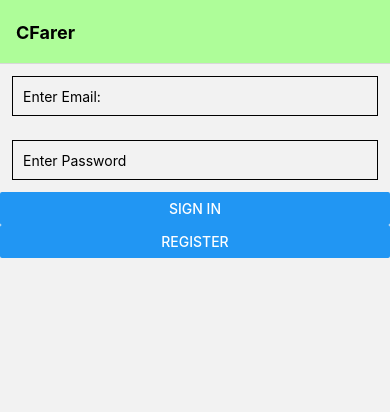
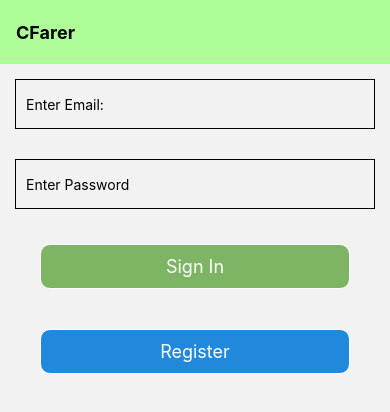
Before and after one commit to DeAlmeida42/11249group8, a React Native app in the folder CFarer/: screen / in a window 390 px wide. Shown: the top 412 px of the page. Built offline with nearby package versions, Linux system fonts and the light colour scheme; no server answers.

Commit message:
Updated UI
New Packages, Buttons

```diff
--- a/CFarer/App.js
+++ b/CFarer/App.js
@@ -1,5 +1,5 @@
 import React from 'react';
-import { StyleSheet, Text, View, SafeAreaView, Button, Alert, TextInput, Touchable, TouchableOpacity, Dimensions } from 'react-native';
+import { StyleSheet, Text, View, SafeAreaView, Alert, TextInput, Touchable, TouchableOpacity, Dimensions, ImageComponent } from 'react-native';
 import { NavigationContainer } from '@react-navigation/native'
 import { createNativeStackNavigator } from '@react-navigation/native-stack';
 import {Camera} from 'expo-camera'
@@ -7,6 +7,7 @@ import MapView, { AnimatedRegion, MarkerAnimated, Polyline } from 'react-native-
 import { auth } from './sign-in';
 import 'firebase/auth';
 import haversine from 'haversine';
+import {Button} from 'react-native-elements';
 
 
 
@@ -117,7 +118,6 @@ function StartScreen({ navigation }) {
       if (errorCode == 'auth/weak-password') { alert('Password was too weak.') }
       else { alert(errorMsg) }
       console.log(error);
-
     })
   }
 
@@ -129,7 +129,6 @@ function StartScreen({ navigation }) {
     } )
     .catch(error => {
       var errorMsg = error.message;
-
       alert(errorMsg);
       console.log(error);
     })
@@ -150,10 +149,12 @@ function StartScreen({ navigation }) {
         placeholder="Enter Password"
       />
       <Button
-        title = "Sign in"
+        buttonStyle = {styles.signInButton}
+        title = "Sign In"
         onPress={logIn}
       />
       <Button
+        buttonStyle = {styles.GenericButton}
         title = "Register"
         onPress={registration}
       />
@@ -171,6 +172,7 @@ function HomeScreen({ navigation }) {
         />
 
       <Button
+        buttonStyle = {styles.signInButton}
         title="Milestones/Challenges"
         onPress={() => navigation.navigate('Milestones')} />
 
@@ -179,6 +181,7 @@ function HomeScreen({ navigation }) {
         onPress={() => navigation.navigate('Camera')}
       />
       <Button
+        buttonStyle = {styles.signInButton}
         title="Map"
         onPress={() => navigation.navigate('Map')}
       />
@@ -260,8 +263,8 @@ const styles = StyleSheet.create({
     justifyContent: 'center',
   },
   input: {
-    height: 40,
-    margin: 12,
+    height: 50,
+    margin: 15,
     borderWidth: 1,
     padding: 10,
   },
@@ -295,5 +298,34 @@ const styles = StyleSheet.create({
     paddingHorizontal: 12,
     alignItems: "center",
     marginHorizontal: 10
+  },
+  signInButton: {
+    marginRight: 40,
+    marginLeft: 40,
+    marginTop: 20,
+    marginBottom: 20,
+    paddingTop: 10,
+    paddingBottom: 10,
+    backgroundColor: "#7db564",
+    borderRadius: 10,
+    borderWidth: 1,
+    borderColor: "#ffff"
+  },
+  signInText: {
+    color: "#ffff",
+    textAlign: 'center',
+    paddingLeft: 10,
+    paddingRight: 10
+  },
+  GenericButton: {
+    marginRight: 40,
+    marginLeft: 40,
+    marginTop: 20,
+    marginBottom: 20,
+    paddingTop: 10,
+    paddingBottom: 10,
+    borderRadius: 10,
+    borderWidth: 1,
+    borderColor: "#ffff"
   }
 });
--- a/CFarer/app.json
+++ b/CFarer/app.json
@@ -6,9 +6,9 @@
     "orientation": "portrait",
     "icon": "./assets/icon.png",
     "splash": {
-      "image": "./assets/splash.png",
+      "image": "./assets/splashAttempt.png",
       "resizeMode": "contain",
-      "backgroundColor": "#ffffff"
+      "backgroundColor": "#acddf5"
     },
     "updates": {
       "fallbackToCacheTimeout": 0
--- a/CFarer/package.json
+++ b/CFarer/package.json
@@ -21,8 +21,9 @@
     "haversine": "^1.1.1",
     "react": "17.0.1",
     "react-dom": "17.0.1",
-    "react-native": "0.64.3",
+    "react-native": "^0.64.3",
     "react-native-camera": "^4.2.1",
+    "react-native-elements": "^3.4.2",
     "react-native-maps": "^0.29.4",
     "react-native-safe-area-context": "3.3.2",
     "react-native-screens": "~3.8.0",
```
Also changed, not shown: CFarer/assets/splashAttempt.png (added), 1 other file (tests, documents, lock files or other folders).
